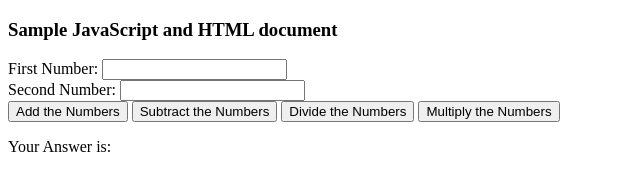
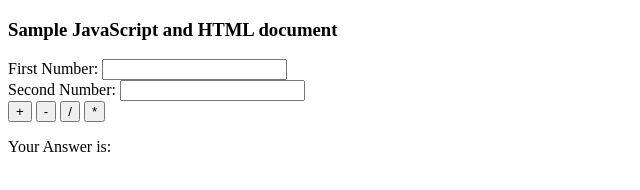
Before and after one commit to rileighmec-ctrl/First-Java-Script-Assignment, a plain HTML site: page js1.html in a window 1280 px wide. Shown: the whole page, without its empty margins (0-640 px from the left). Drawn offline with Linux system fonts and the light colour scheme.

Commit message:
Update js1.html

```diff
--- a/js1.html
+++ b/js1.html
@@ -34,10 +34,10 @@
   <p>
     First Number: <input id="fn"><br>
     Second Number: <input id="sn"><br>
-    <button onclick="add()">Add the Numbers</button>
-    <button onclick="subtract()">Subtract the Numbers</button>
-    <button onclick="divide()">Divide the Numbers</button>
-    <button onclick="multiply()">Multiply the Numbers</button>
+    <button onclick="add()"> + </button>
+    <button onclick="subtract()"> - </button>
+    <button onclick="divide()"> / </button>
+    <button onclick="multiply()"> * </button>
 
   </p>
 
```
